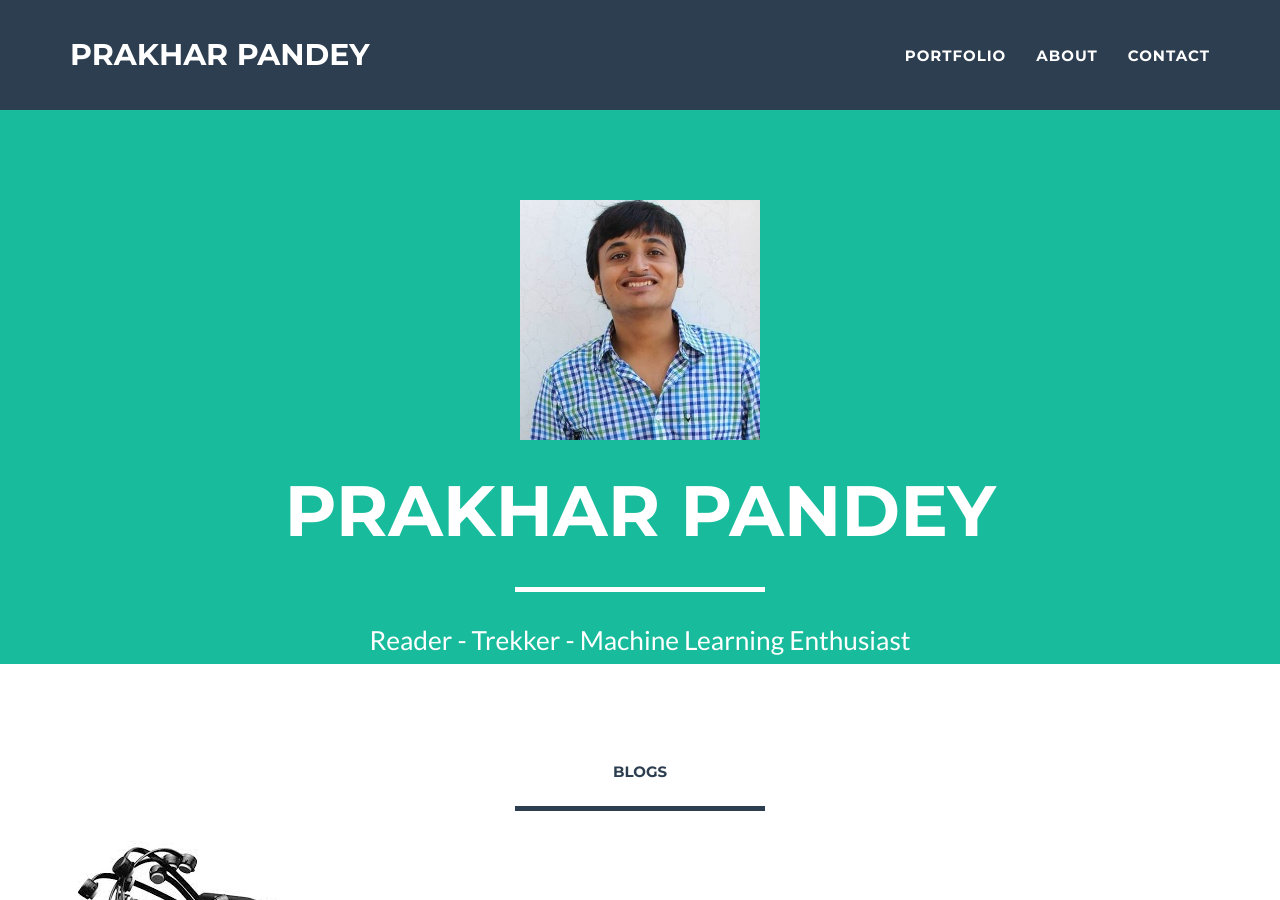
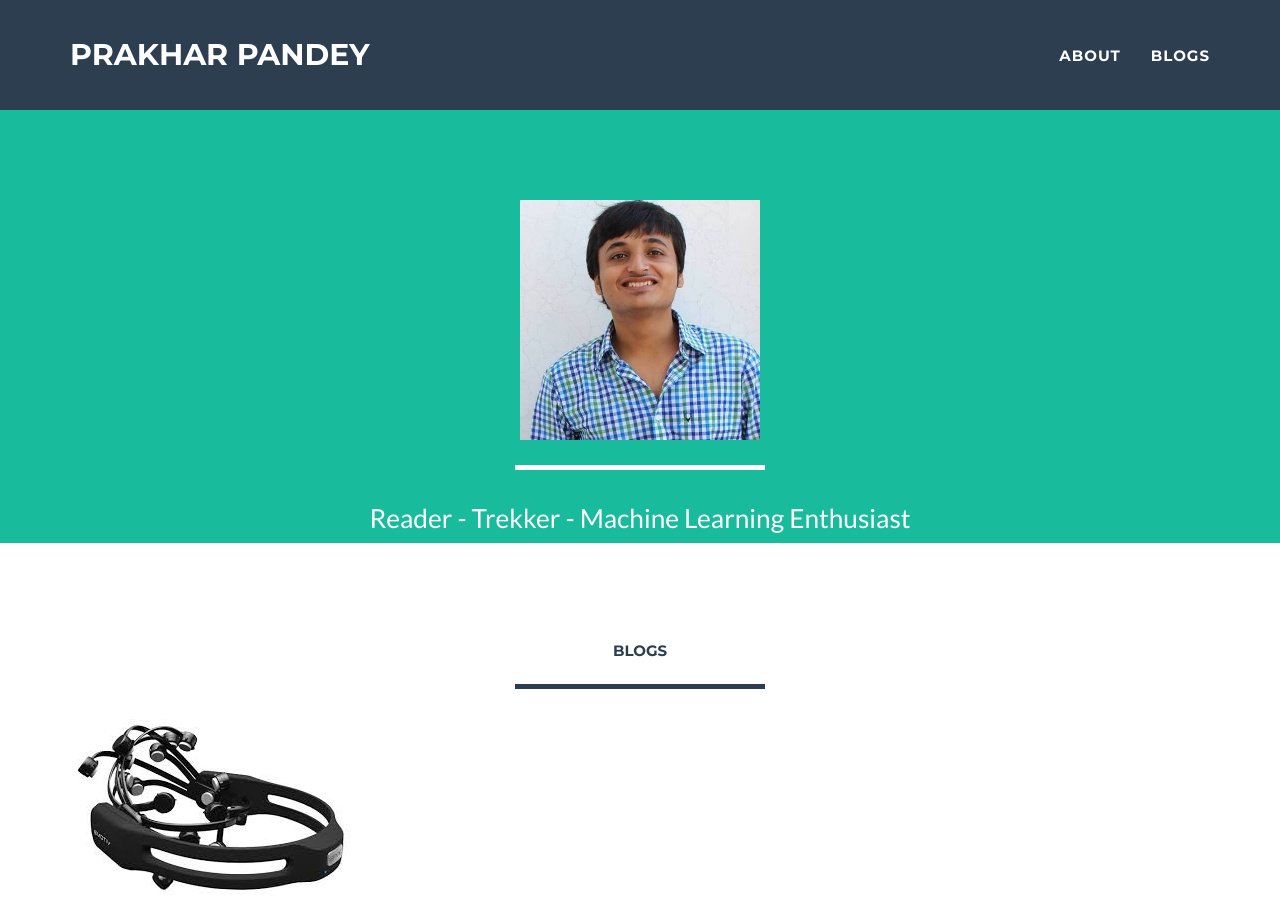
Before and after one commit to pprakhar30/pprakhar30.github.io, a Jekyll site: the page built from index.html, in a window 1280 px wide and 900 px high. Built offline with Jekyll 4.4.1, drawn with Linux system fonts in a browser that asks for light colours.

Commit message:
Prettify

```diff
--- a/_includes/header.html
+++ b/_includes/header.html
@@ -5,7 +5,6 @@
                 <div class="col-lg-12">
                     <img class="img-responsive" src="img/profile.jpg" alt="">
                     <div class="intro-text">
-                        <span class="name">{{ site.title }}</span>
                         <hr class="star-light">
                         <span class="skills">{{ site.skills }}</span>
                     </div>
--- a/_includes/modals.html
+++ b/_includes/modals.html
@@ -7,7 +7,6 @@
                     <div class="col-lg-8 col-lg-offset-2">
                         <div class="modal-body">
                             <h2>{{ post.title }}</h2>
-                            <hr class="star-primary">
                             <img src="img/portfolio/{{ post.img }}" class="img-responsive img-centered" alt="{{ post.alt }}">
                             <p>{{ post.content }}</p>
                             <button type="button" class="btn btn-default" data-dismiss="modal"><i class="fa fa-times"></i> Close</button>
--- a/_includes/nav.html
+++ b/_includes/nav.html
@@ -19,13 +19,10 @@
                         <a href="#page-top"></a>
                     </li>
                     <li class="page-scroll">
-                        <a href="#portfolio">Portfolio</a>
-                    </li>
-                    <li class="page-scroll">
                         <a href="#about">About</a>
                     </li>
                     <li class="page-scroll">
-                        <a href="#contact">Contact</a>
+                        <a href="#portfolio">Blogs</a>
                     </li>
                 </ul>
             </div>
```
